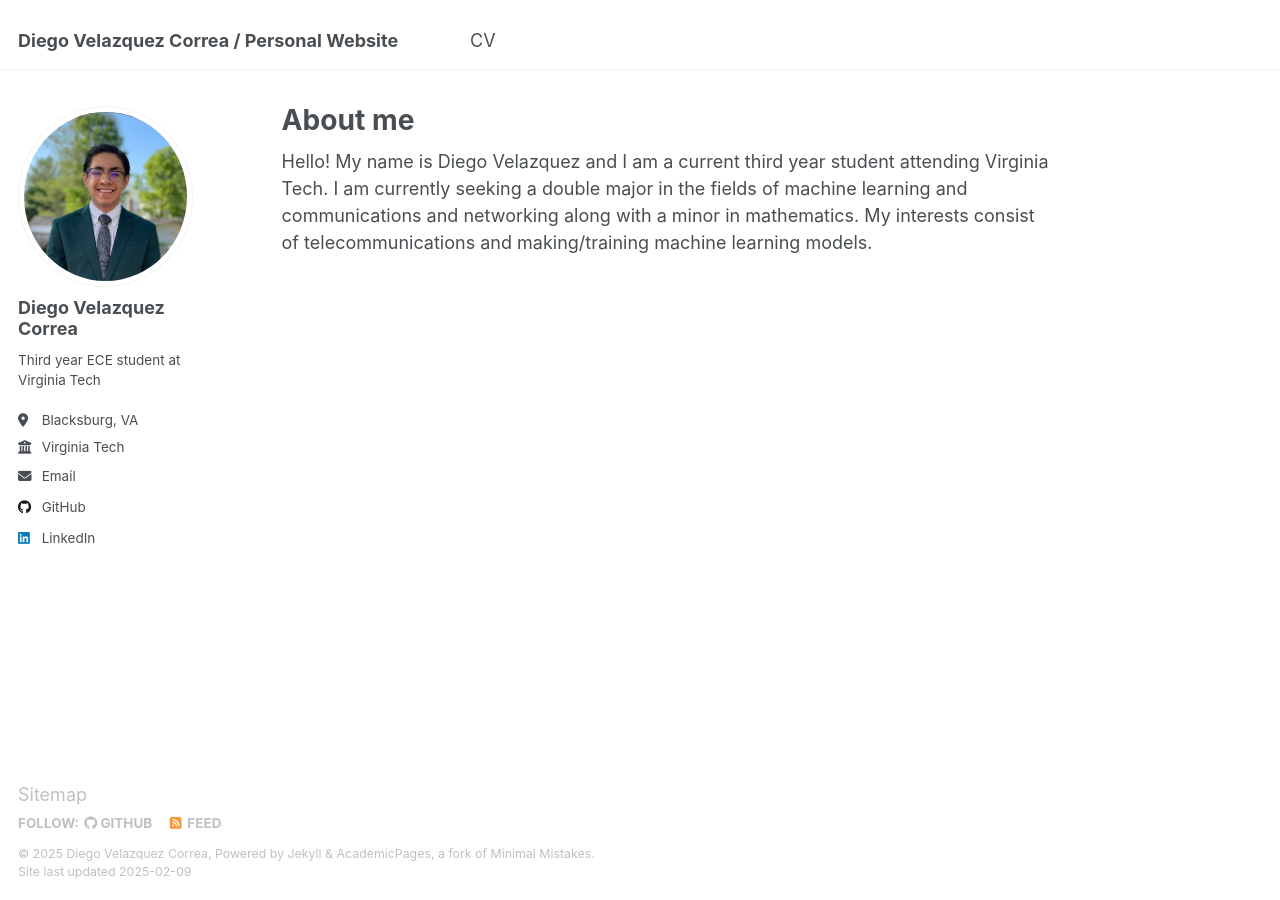
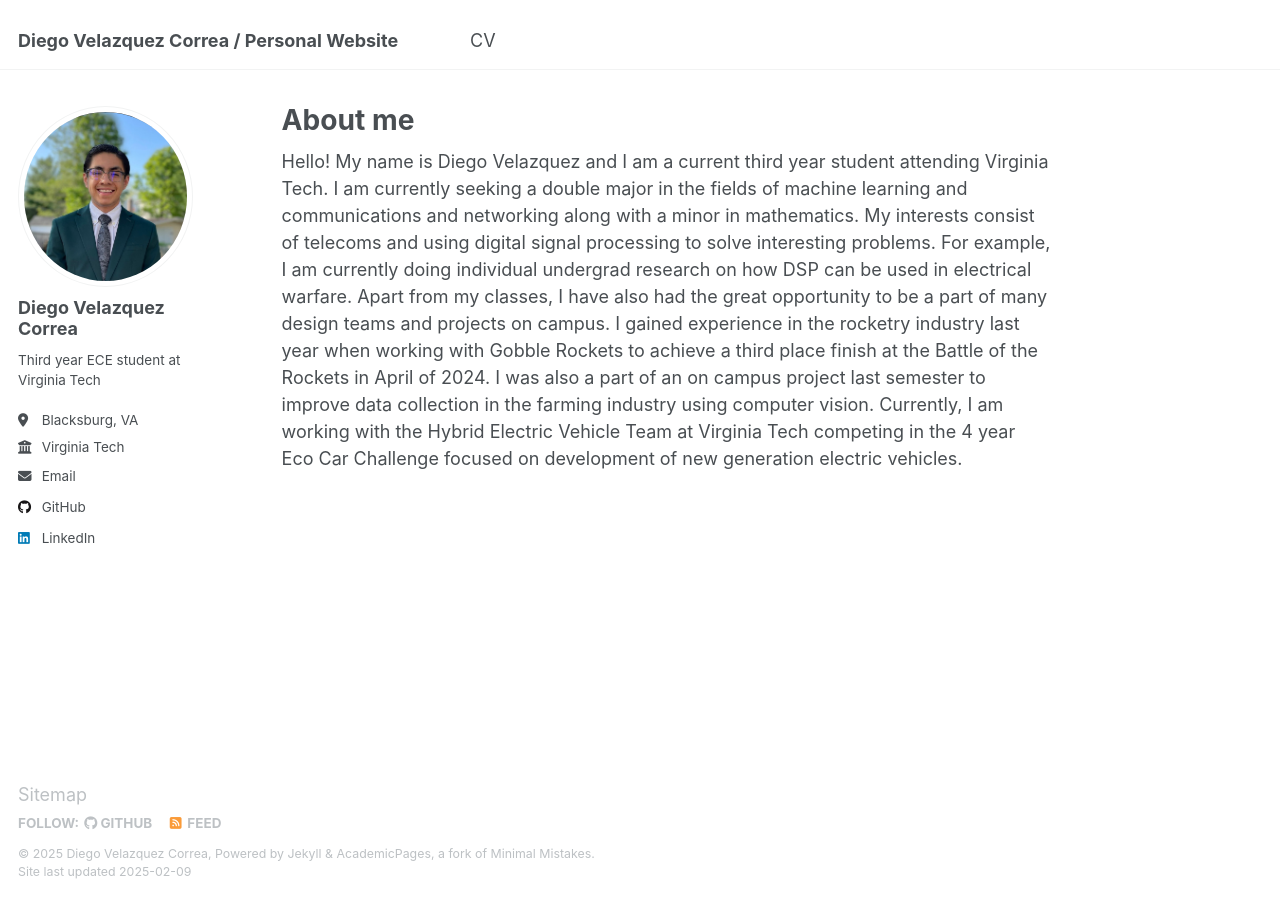
Before and after one commit to diegovc121703/diegovc121703.github.io, a Jekyll site: the page built from _pages/about.md, in a window 1280 px wide. Built offline with Jekyll 4.4.1, drawn with Linux system fonts in a browser that asks for light colours.

Commit message:
Improved the home page

```diff
--- a/_pages/about.md
+++ b/_pages/about.md
@@ -7,4 +7,4 @@ redirect_from:
   - /about.html
 ---
 
-Hello! My name is Diego Velazquez and I am a current third year student attending Virginia Tech. I am currently seeking a double major in the fields of machine learning and communications and networking along with a minor in mathematics. My interests consist of telecommunications and making/training machine learning models.
+Hello! My name is Diego Velazquez and I am a current third year student attending Virginia Tech. I am currently seeking a double major in the fields of machine learning and communications and networking along with a minor in mathematics. My interests consist of telecoms and using digital signal processing to solve interesting problems. For example, I am currently doing individual undergrad research on how DSP can be used in electrical warfare. Apart from my classes, I have also had the great opportunity to be a part of many design teams and projects on campus. I gained experience in the rocketry industry last year when working with Gobble Rockets to achieve a third place finish at the Battle of the Rockets in April of 2024. I was also a part of an on campus project last semester to improve data collection in the farming industry using computer vision. Currently, I am working with the Hybrid Electric Vehicle Team at Virginia Tech competing in the 4 year Eco Car Challenge focused on development of new generation electric vehicles.
```
